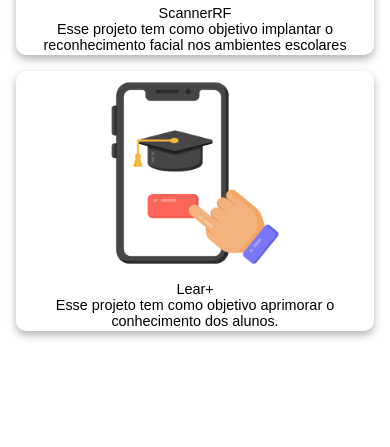
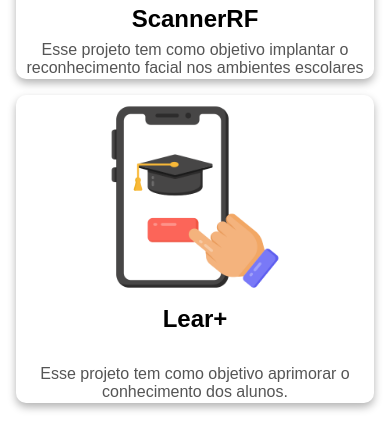
Before and after one commit to JoaoVitordSRodrigues/IHC-Telas-PI, a plain HTML site: page turma.html in a window 390 px wide. Shown: the part 397-844 px from the top of the page. Drawn offline with Linux system fonts and the light colour scheme.

Commit message:
add-tela-turma-info

```diff
--- a/src/assets/css/style.css
+++ b/src/assets/css/style.css
@@ -126,54 +126,74 @@ main {
     gap: 4rem;
     padding: 4px;
     flex-wrap: wrap; /* Para permitir que os elementos se ajustem em telas menores */
+
+
 }
 
-/* Efeito hover para todos os tamanhos */
 .project:hover{
     opacity: 0.7;
 }
 
-/* Estilos de imagem */
 .project img{
     width: 250px;
     height: auto;
-    max-width: 100%; /* Garante que a imagem não extrapole o container */
+    max-width: 100%;
 }
 
 /* Ajustes para telas menores */
-@media (max-width: 768px) {
+@media (max-width: 940px) {
     .project {
-        flex-direction: column; /* Empilha a imagem e o texto */
-        align-items: center; /* Centraliza o conteúdo */
-        gap: 1rem; /* Reduz o espaçamento entre os elementos */
+        flex-direction: column;
+        align-items: center;
+        gap: 1rem;
     }
 
     .project img {
-        width: 100%; /* Faz com que a imagem ocupe toda a largura disponível */
-        max-width: 300px; /* Limita o tamanho máximo da imagem */
+        width: 100%;
+        max-width: 300px;
     }
 
     .project .about {
-        text-align: center; /* Centraliza o texto */
+        text-align: center;
     }
 }
 
 /* Para telas muito pequenas (como smartphones) */
-@media (max-width: 480px) {
+@media (max-width: 500px) {
     .project {
-        padding: 2px; /* Reduz o padding em telas muito pequenas */
-        gap: 0.5rem; /* Menor espaçamento entre os elementos */
+        padding: 2px;
+        gap: 0.5rem;
     }
 
     .project img {
-        width: 100%; /* Garante que a imagem ocupe toda a largura */
-        max-width: 200px; /* Ajusta o tamanho máximo em telas menores */
+        width: 100%;
+        max-width: 200px;
     }
 
     .project .about {
-        font-size: 0.9rem; /* Reduz o tamanho da fonte para melhor leitura */
+        font-size: 0.9rem;
     }
 }
+
+
+.about {
+    display: flex;
+    flex-direction: column;
+    gap: 0.5rem;
+}
+
+.about span {
+    font-size: 1.5rem;
+    font-weight: bold;
+}
+
+
+.about p {
+    font-size: 1rem;
+    color: #555;
+}
+
+
 
 /*Projeto informações*/
 .row {
--- a/turma.html
+++ b/turma.html
@@ -44,7 +44,7 @@
                 <div class="project">
                     <img src="src/assets/img/lear.png" alt="Imagem do projeto">
                     <div class="about">
-                        <span>Lear+</span>
+                        <span>Lear+</span><br>
                         <p>Esse projeto tem como objetivo aprimorar o conhecimento dos alunos.</p>
                     </div>
                 </div>
```
